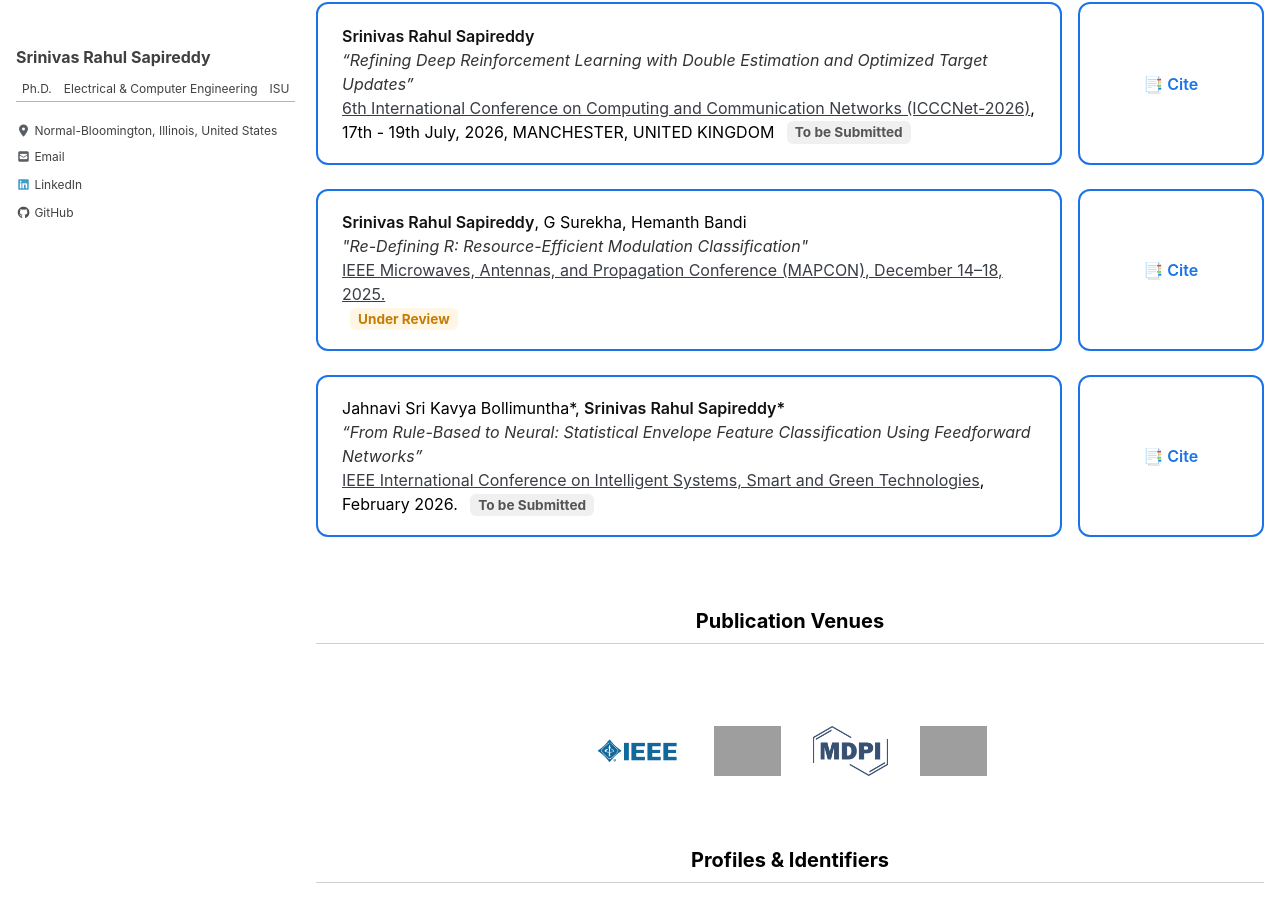
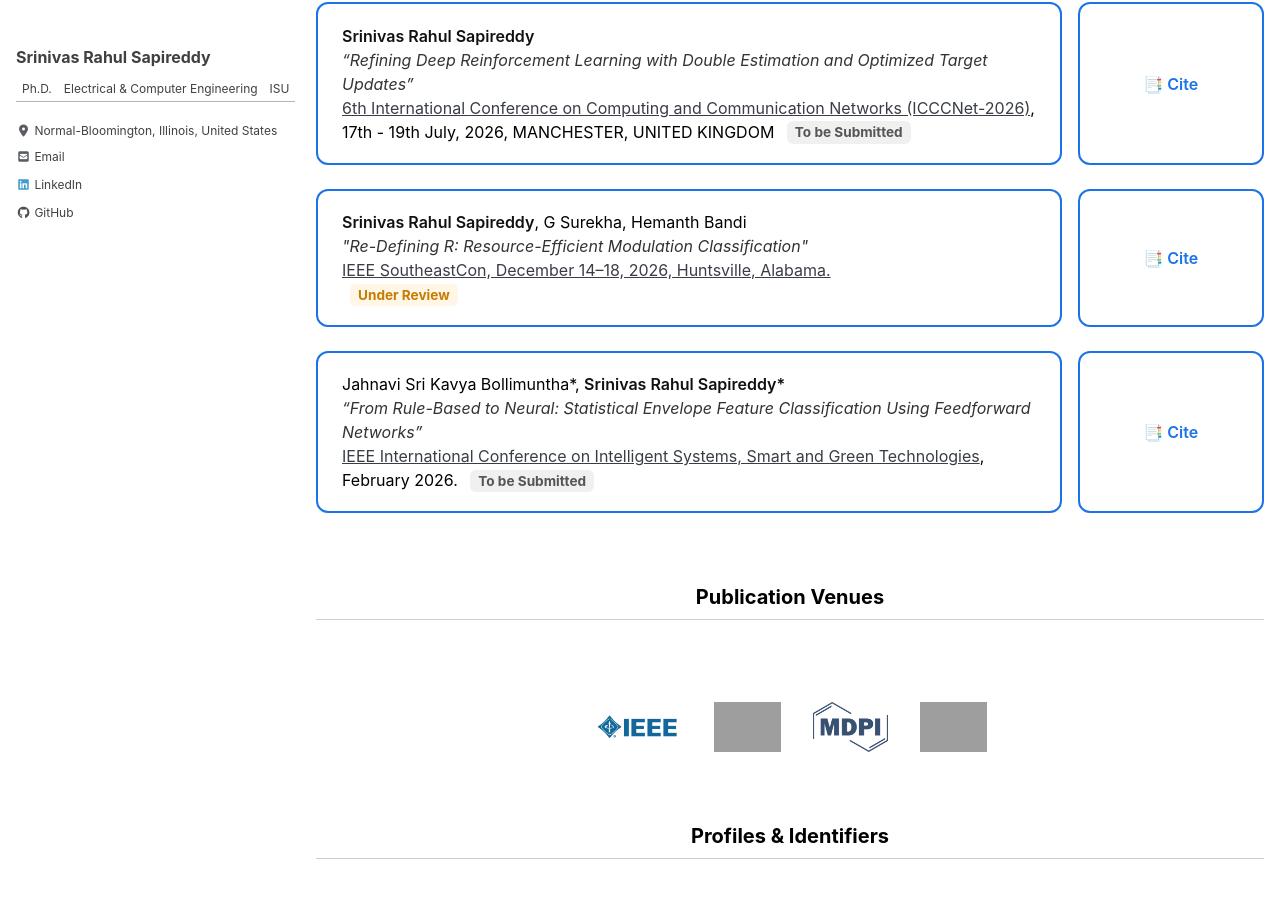
Before and after one commit to srsapireddy/srsapireddy.github.io, a Jekyll site: the page built from _pages/publications.md, in a window 1280 px wide and 900 px high, scrolled down 2844 px. Built offline with Jekyll 4.4.1, drawn with Linux system fonts in a browser that asks for light colours; cached includes are drawn as plain includes; nearby versions of some CDN libraries; grey boxes are pictures that could not be loaded.

Commit message:
Update publications.md

```diff
--- a/_pages/publications.md
+++ b/_pages/publications.md
@@ -425,7 +425,7 @@ function copyCitation(id) {
       <div class="pub-card">
         <strong>Srinivas Rahul Sapireddy</strong>, G Surekha, Hemanth Bandi<br>
         <em>"Re-Defining R: Resource-Efficient Modulation Classification"</em><br>
-        <a href="https://ieeemapcon.org/" target="_blank">IEEE Microwaves, Antennas, and Propagation Conference (MAPCON), December 14–18, 2025.</a> <br>
+        <a href="https://ieeesoutheastcon.org/" target="_blank">IEEE SoutheastCon, December 14–18, 2026, Huntsville, Alabama.</a> <br>
         <span class="status review">Under Review</span>
       </div>
       <div class="cite-box" onclick="copyCitation('cite6')">
```
